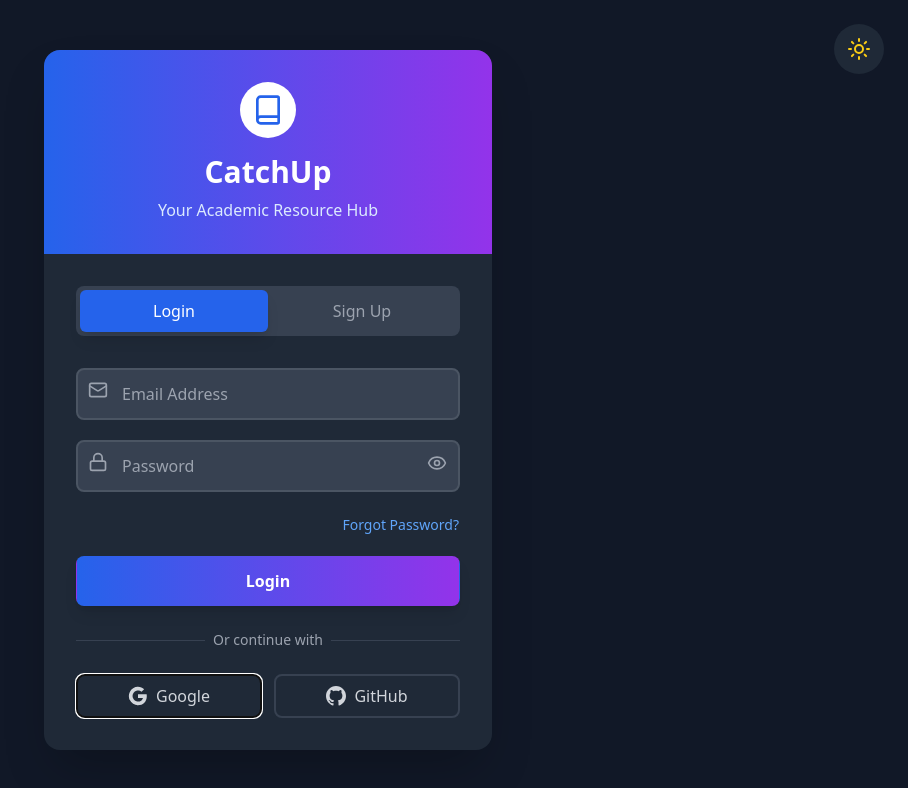
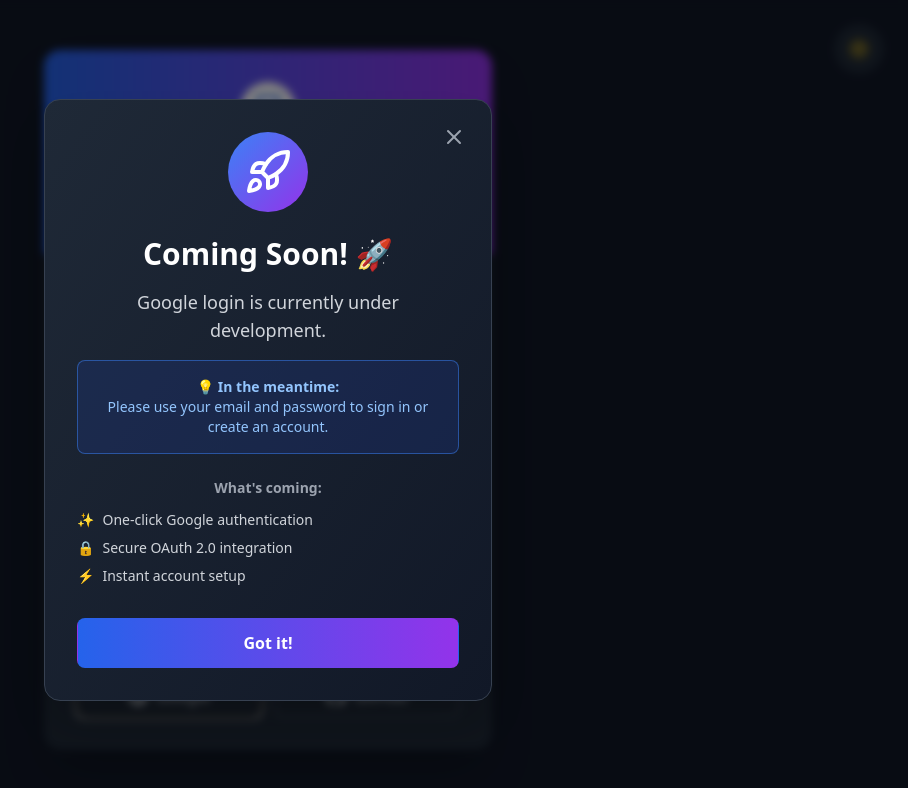
Before and after one commit to Toshit-Jain07/CatchUP, a React (Vite) app in the folder Client/: page / in a window 1280 px wide. Both pictures are taken after a click on the button "Google". Shown: the top 788 px of the page, without its empty margins (372-1280 px from the left). Built offline with nearby package versions, Linux system fonts and the light colour scheme.

Commit message:
Coming soon popup for google/github social login buttons

```diff
--- a/Client/src/AuthPage.jsx
+++ b/Client/src/AuthPage.jsx
@@ -1,5 +1,8 @@
+import { useState } from 'react';
 import { Moon, Sun, Book, Mail, Lock, User, Eye, EyeOff } from 'lucide-react';
 import { useAuthForm } from './useAuthForm';
+import ComingSoonModal from './ComingSoonModal';
+
 
 export default function AuthPage() {
   const {
@@ -15,6 +18,15 @@
   handleSubmit,
   toggleMode
 } = useAuthForm();
+
+// Modal state
+  const [showModal, setShowModal] = useState(false);
+  const [modalService, setModalService] = useState('');
+
+  const handleSocialLogin = (service) => {
+    setModalService(service);
+    setShowModal(true);
+  };
 
   return (
     <div className={`min-h-screen flex items-center justify-center transition-colors duration-300 ${
@@ -236,6 +248,7 @@
           <div className="grid grid-cols-2 gap-3">
             <button
               type="button"
+              onClick={() => handleSocialLogin('Google')}
               className={`flex items-center justify-center px-4 py-2 rounded-lg border-2 transition-all duration-300 ${
                 isDark
                   ? 'border-gray-700 hover:bg-gray-700 text-gray-300'
@@ -250,8 +263,10 @@
               </svg>
               Google
             </button>
+
             <button
               type="button"
+              onClick={() => handleSocialLogin('GitHub')}
               className={`flex items-center justify-center px-4 py-2 rounded-lg border-2 transition-all duration-300 ${
                 isDark
                   ? 'border-gray-700 hover:bg-gray-700 text-gray-300'
@@ -282,6 +297,13 @@
           )}
         </div>
       </div>
+
+      {/* Coming Soon Modal */}
+      <ComingSoonModal
+        isOpen={showModal}
+        onClose={() => setShowModal(false)}
+        service={modalService}
+      />
     </div>
   );
 }
--- /dev/null
+++ b/Client/src/ComingSoonModal.jsx
@@ -0,0 +1,75 @@
+import { X, Rocket } from 'lucide-react';
+
+export default function ComingSoonModal({ isOpen, onClose, service }) {
+  if (!isOpen) return null;
+
+  return (
+    <div className="fixed inset-0 z-50 flex items-center justify-center p-4 bg-black bg-opacity-50 backdrop-blur-sm animate-fadeIn">
+      <div className="bg-gradient-to-br from-gray-800 to-gray-900 rounded-2xl shadow-2xl max-w-md w-full p-8 relative animate-slideUp border border-gray-700">
+
+        {/* Close Button */}
+        <button
+          onClick={onClose}
+          className="absolute top-4 right-4 p-2 hover:bg-gray-700 rounded-lg transition-all"
+        >
+          <X className="text-gray-400 hover:text-white" size={24} />
+        </button>
+
+        {/* Icon */}
+        <div className="flex justify-center mb-6">
+          <div className="bg-gradient-to-br from-blue-500 to-purple-600 p-4 rounded-full">
+            <Rocket className="text-white" size={48} />
+          </div>
+        </div>
+
+        {/* Title */}
+        <h2 className="text-3xl font-bold text-white text-center mb-4">
+          Coming Soon! 🚀
+        </h2>
+
+        {/* Message */}
+        <div className="space-y-4">
+          <p className="text-gray-300 text-center text-lg">
+            {service} login is currently under development.
+          </p>
+
+          <div className="bg-blue-900/30 border border-blue-500/50 rounded-lg p-4">
+            <p className="text-blue-300 text-sm text-center">
+              💡 <strong>In the meantime:</strong><br />
+              Please use your email and password to sign in or create an account.
+            </p>
+          </div>
+        </div>
+
+        {/* Features List */}
+        <div className="mt-6 space-y-2">
+          <p className="text-gray-400 text-sm text-center font-semibold mb-3">
+            What's coming:
+          </p>
+          <div className="space-y-2">
+            <div className="flex items-center text-gray-300 text-sm">
+              <span className="mr-2">✨</span>
+              <span>One-click {service} authentication</span>
+            </div>
+            <div className="flex items-center text-gray-300 text-sm">
+              <span className="mr-2">🔒</span>
+              <span>Secure OAuth 2.0 integration</span>
+            </div>
+            <div className="flex items-center text-gray-300 text-sm">
+              <span className="mr-2">⚡</span>
+              <span>Instant account setup</span>
+            </div>
+          </div>
+        </div>
+
+        {/* Close Button */}
+        <button
+          onClick={onClose}
+          className="w-full mt-8 bg-gradient-to-r from-blue-600 to-purple-600 hover:from-blue-700 hover:to-purple-700 text-white font-semibold py-3 rounded-lg transition-all duration-300 transform hover:scale-105"
+        >
+          Got it!
+        </button>
+      </div>
+    </div>
+  );
+}
--- a/Client/src/index.css
+++ b/Client/src/index.css
@@ -67,3 +67,34 @@
         background-color: #f9f9f9;
     }
 }
+
+
+/* Custom animations for modal */
+
+@keyframes fadeIn {
+    from {
+        opacity: 0;
+    }
+    to {
+        opacity: 1;
+    }
+}
+
+@keyframes slideUp {
+    from {
+        opacity: 0;
+        transform: translateY(20px);
+    }
+    to {
+        opacity: 1;
+        transform: translateY(0);
+    }
+}
+
+.animate-fadeIn {
+    animation: fadeIn 0.2s ease-out;
+}
+
+.animate-slideUp {
+    animation: slideUp 0.3s ease-out;
+}
```
